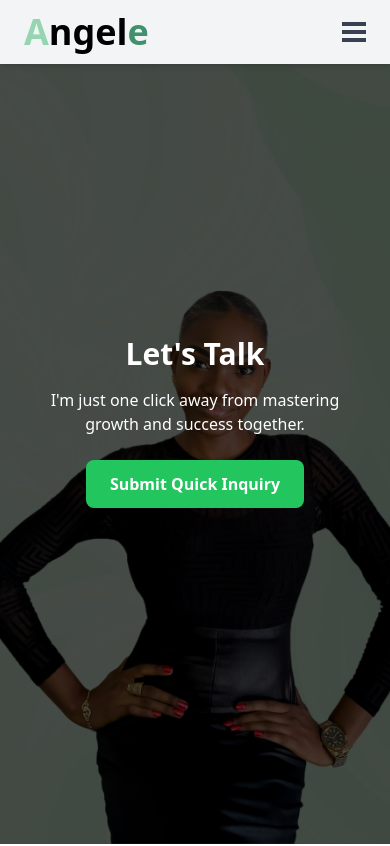
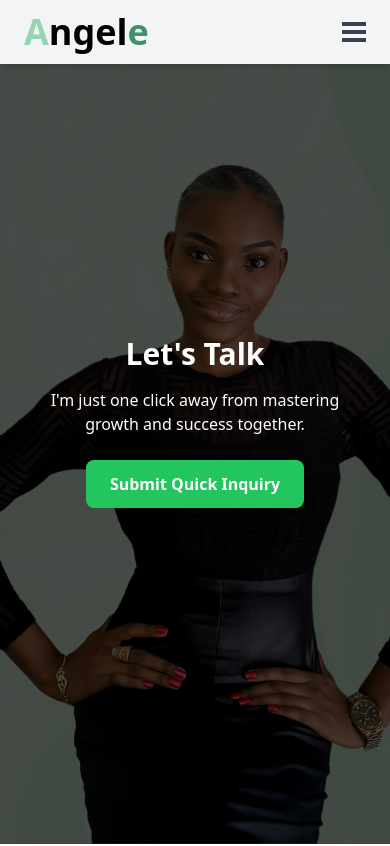
Before and after one commit to angelngele/coachangel, a Next.js app: page /contact in a window 390 px wide. Shown: the top 846 px of the page. Built offline with nearby package versions, Linux system fonts and the light colour scheme.

Commit message:
fix image and text placement on mobile view

```diff
--- a/app/contact/(sections)/FirstSectionMobile.tsx
+++ b/app/contact/(sections)/FirstSectionMobile.tsx
@@ -10,7 +10,7 @@
     return (
         <div className="relative w-full h-screen flex flex-col items-center justify-center text-white overflow-hidden">
             {/* Background Image */}
-            <div className="absolute inset-0 z-0">
+            <div className="absolute inset-0 z-0 -mt-48">
                 <Image
                     src="/images/MobileView design (31).png"
                     alt="Angel Ngele"
```
